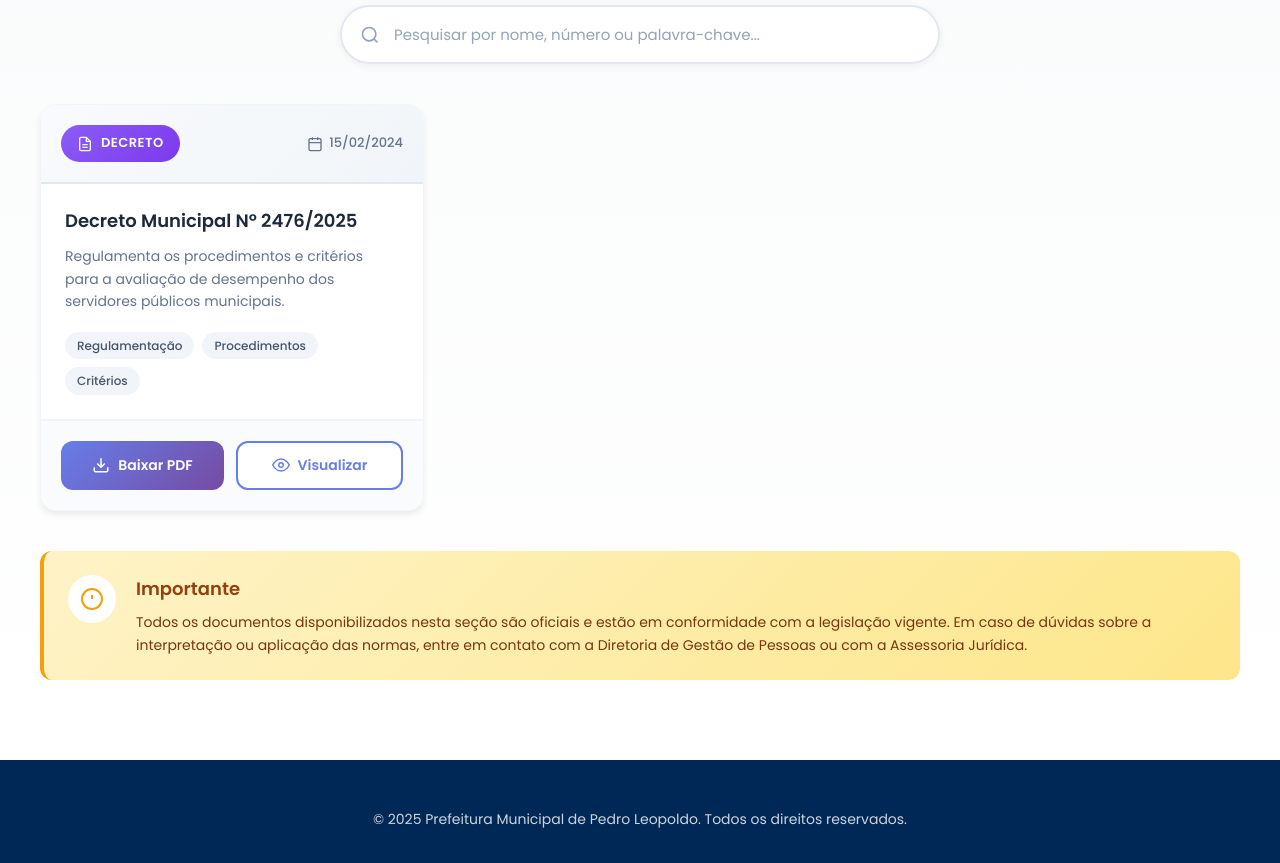
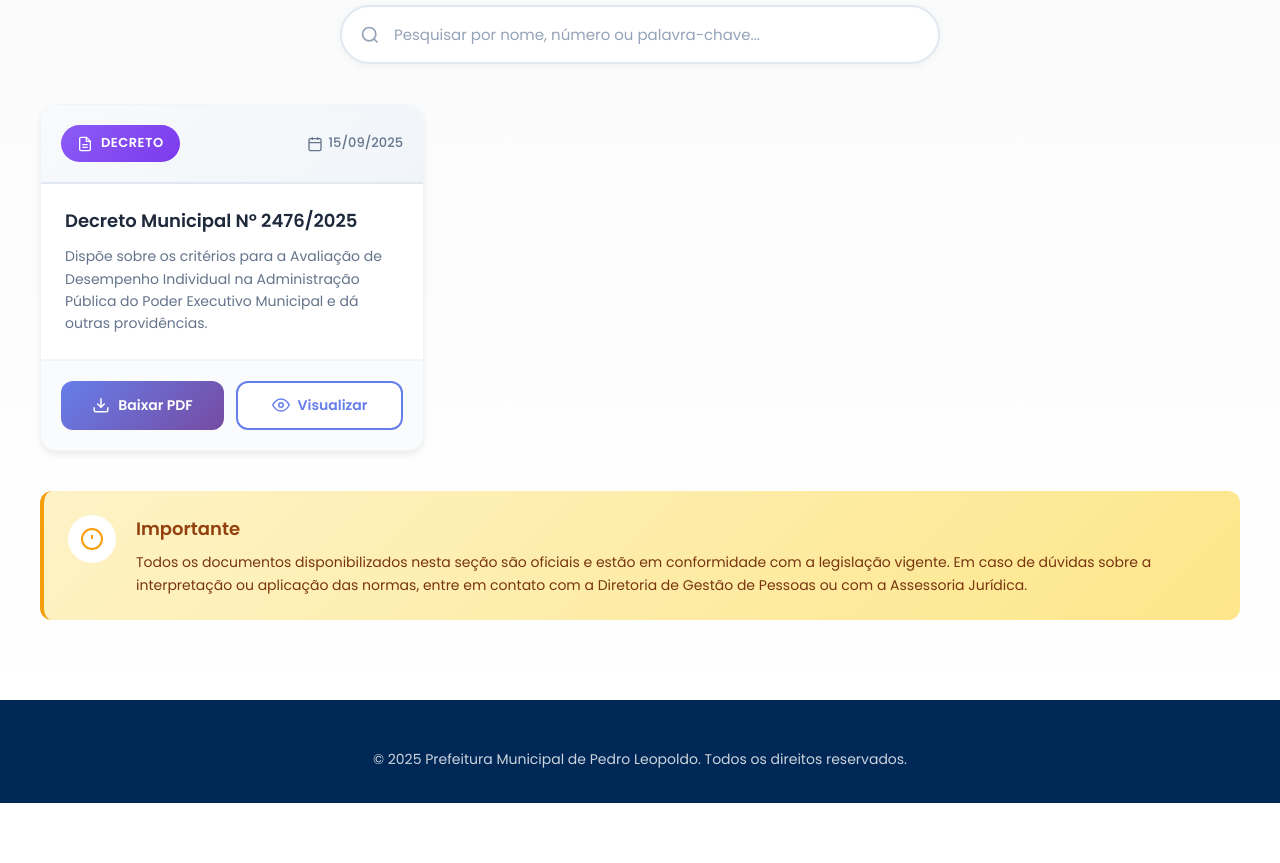
Before and after one commit to Prefeitura-de-Pedro-Leopoldo/PerformanceAssessment, a plain HTML site: page legislacao.html in a window 1280 px wide. Shown: the part 840-1703 px from the top of the page. After the commit the page ends 1643 px from the top, so only its background shows below. Drawn offline with Linux system fonts and the light colour scheme.

Commit message:
Chore: correção de texto

```diff
--- a/legislacao.html
+++ b/legislacao.html
@@ -237,27 +237,20 @@
                   <line x1="8" y1="2" x2="8" y2="6"></line>
                   <line x1="3" y1="10" x2="21" y2="10"></line>
                 </svg>
-                <span>15/02/2024</span>
+                <span>15/09/2025</span>
               </div>
             </div>
 
             <div class="documento-content">
               <h3 class="documento-titulo">Decreto Municipal Nº 2476/2025</h3>
-              <p class="documento-ementa">Regulamenta os procedimentos e critérios para a avaliação de desempenho dos servidores públicos municipais.</p>
-
-              <div class="documento-tags">
-                <span class="tag">Regulamentação</span>
-                <span class="tag">Procedimentos</span>
-                <span class="tag">Critérios</span>
-              </div>
+              <p class="documento-ementa">
+                Dispõe sobre os critérios para a Avaliação de Desempenho Individual na Administração Pública do Poder Executivo Municipal e dá outras
+                providências.
+              </p>
             </div>
 
             <div class="documento-footer">
-              <a
-                href="#"
-                class="btn-download"
-                data-pdf-id="1sSGr5DztHDUE4MhgxuHE6XphVGoecSMU"
-              >
+              <a href="#" class="btn-download" data-pdf-id="1sSGr5DztHDUE4MhgxuHE6XphVGoecSMU">
                 <svg class="btn-icon" viewBox="0 0 24 24" fill="none" stroke="currentColor" stroke-width="2">
                   <path d="M21 15v4a2 2 0 0 1-2 2H5a2 2 0 0 1-2-2v-4"></path>
                   <polyline points="7 10 12 15 17 10"></polyline>
```
